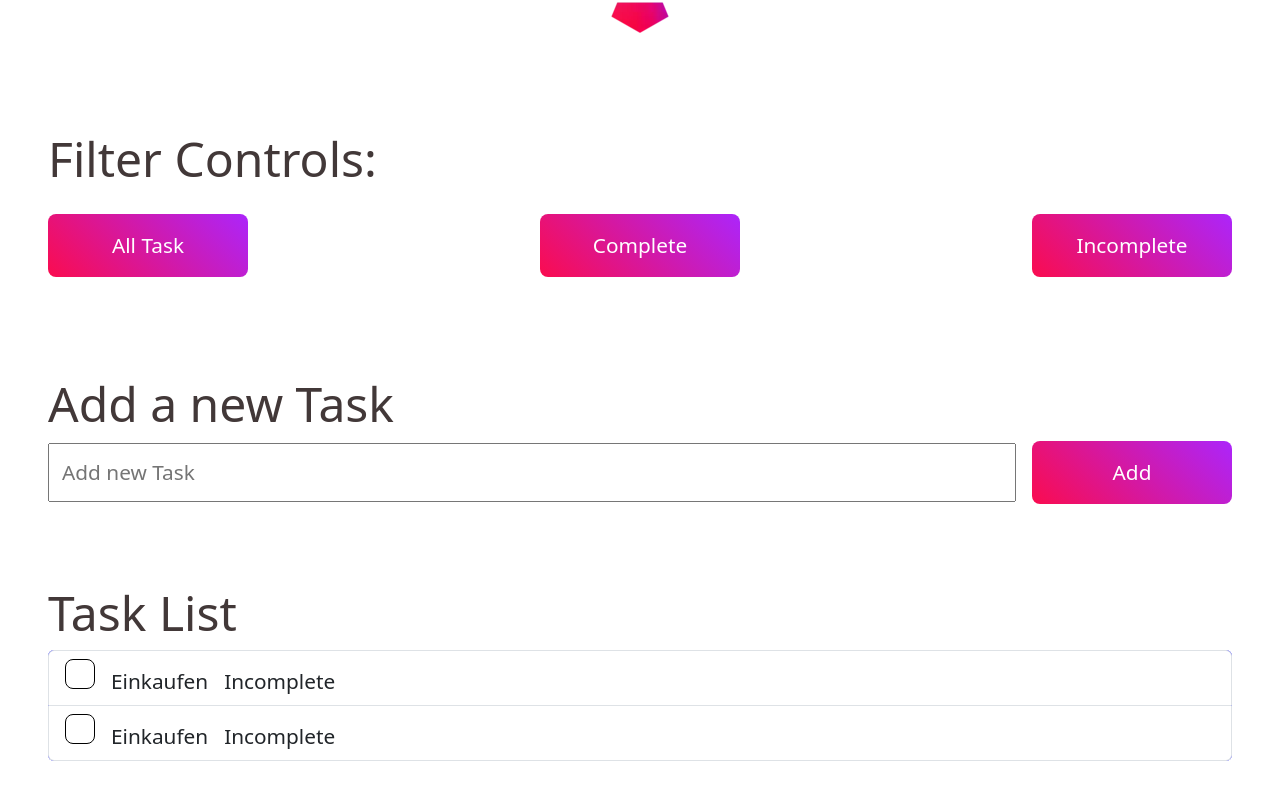
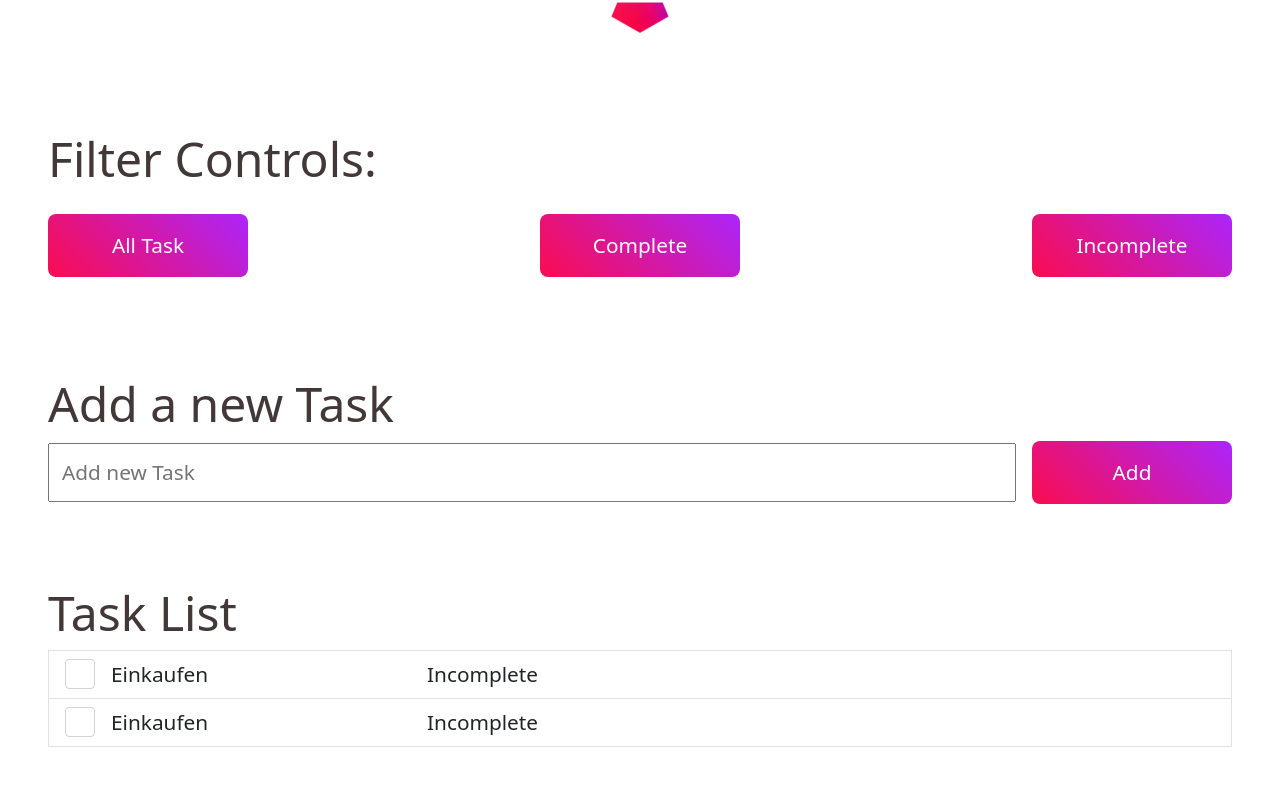
Before and after one commit to Jacques1988/todoAppA1, an Angular app: page / in a window 1280 px wide. Shown: the part 246-1046 px from the top of the page. Before the commit the page ends 1007 px from the top, so only its background shows below. Built offline with nearby package versions, Linux system fonts and the light colour scheme.

Commit message:
add some styling to task-list-component and generated task list, fixes #16, fixes #17, fixes #19

```diff
--- /dev/null
+++ b/src/app/task-list/task-component/task-component.css
@@ -0,0 +1,57 @@
+.list-group-item {
+    display: flex;
+    justify-content: flex-start;
+    align-items: center;
+}
+
+.task-checkbox {
+    appearance: none;
+    width: 30px;
+    height: 30px;
+    border: 1px solid lightgrey;
+    border-radius: 0.25rem;
+    margin-right: 1rem;
+    position: relative;
+    cursor: pointer;
+}
+
+.task-checkbox:checked::after {
+    content: "✓";
+    position: absolute;
+    top: -100%;
+    left: 0;
+    right: 0;
+    bottom: 0;
+    font-size: 3rem;
+    color: #ac25fb;
+}
+
+
+.task-text {
+    min-width: 300px;
+    font-size: 1.3rem;
+    margin-right: 1rem;
+}
+
+.status {
+    min-width: 300px;
+    font-size: 1.3rem;
+    margin-right: 1rem;
+}
+
+
+@media (max-width:768px) {
+    .status {
+        display: none;
+    }
+}
+
+@media (max-width:480px) {
+    .task-text {
+        min-width: unset;
+        width: 200px;
+        text-overflow: ellipsis;
+        overflow: hidden;
+        white-space: nowrap;
+    }
+}
--- /dev/null
+++ b/src/app/task-list/task-component/task-component.html
@@ -0,0 +1,10 @@
+<li class="list-group-item">
+  <input class="task-checkbox" type="checkbox" />
+  <span class="task-text">Einkaufen</span>
+  <span class="task-text status">Incomplete</span>
+</li>
+<li class="list-group-item">
+  <input class="task-checkbox" type="checkbox" />
+  <span class="task-text">Einkaufen</span>
+  <span class="task-text status">Incomplete</span>
+</li>
--- a/src/app/task-list/task-list.css
+++ b/src/app/task-list/task-list.css
@@ -4,30 +4,10 @@
     align-items: center;
 }
 
+.content-container {
+    padding-bottom: 100px;
+}
+
 .list-group {
     width: 100%;
-    background-color: blue;
 }
-
-.task-checkbox {
-    appearance: none;
-    width: 30px;
-    height: 30px;
-    border: 1px solid black;
-    border-radius: 8px;
-    margin-right: 1rem;
-    position: relative;
-}
-
-
-.task-text {
-    min-width: 300px;
-    font-size: 1.3rem;
-    margin-right: 1rem;
-}
-
-.status-text {
-    min-width: 300px;
-    font-size: 1.3rem;
-    margin-right: 1rem;
-}
--- a/src/app/task-list/task-list.html
+++ b/src/app/task-list/task-list.html
@@ -1,15 +1,6 @@
 <section class="content-container">
   <app-teaser [teaserText]="teaser()"></app-teaser>
   <ul class="list-group">
-    <li class="list-group-item">
-      <input class="task-checkbox" type="checkbox" />
-      <span class="task-text">Einkaufen</span>
-      <span class="status-text">Incomplete</span>
-    </li>
-    <li class="list-group-item">
-      <input class="task-checkbox" type="checkbox" />
-      <span class="task-text">Einkaufen</span>
-      <span class="status-text">Incomplete</span>
-    </li>
+    <app-task-component></app-task-component>
   </ul>
 </section>
--- a/src/app/task-list/task-list.ts
+++ b/src/app/task-list/task-list.ts
@@ -1,9 +1,10 @@
 import { Component, signal } from '@angular/core';
 import { Teaser } from '../shared/components/teaser/teaser';
+import { TaskComponent } from './task-component/task-component';
 
 @Component({
   selector: 'app-task-list',
-  imports: [Teaser],
+  imports: [Teaser, TaskComponent],
   templateUrl: './task-list.html',
   styleUrl: './task-list.css',
 })
```
Also changed, not shown: src/app/task-list/task-component/task-component.ts (added, +11 -0 lines), 1 other file (tests, documents, lock files or other folders).
